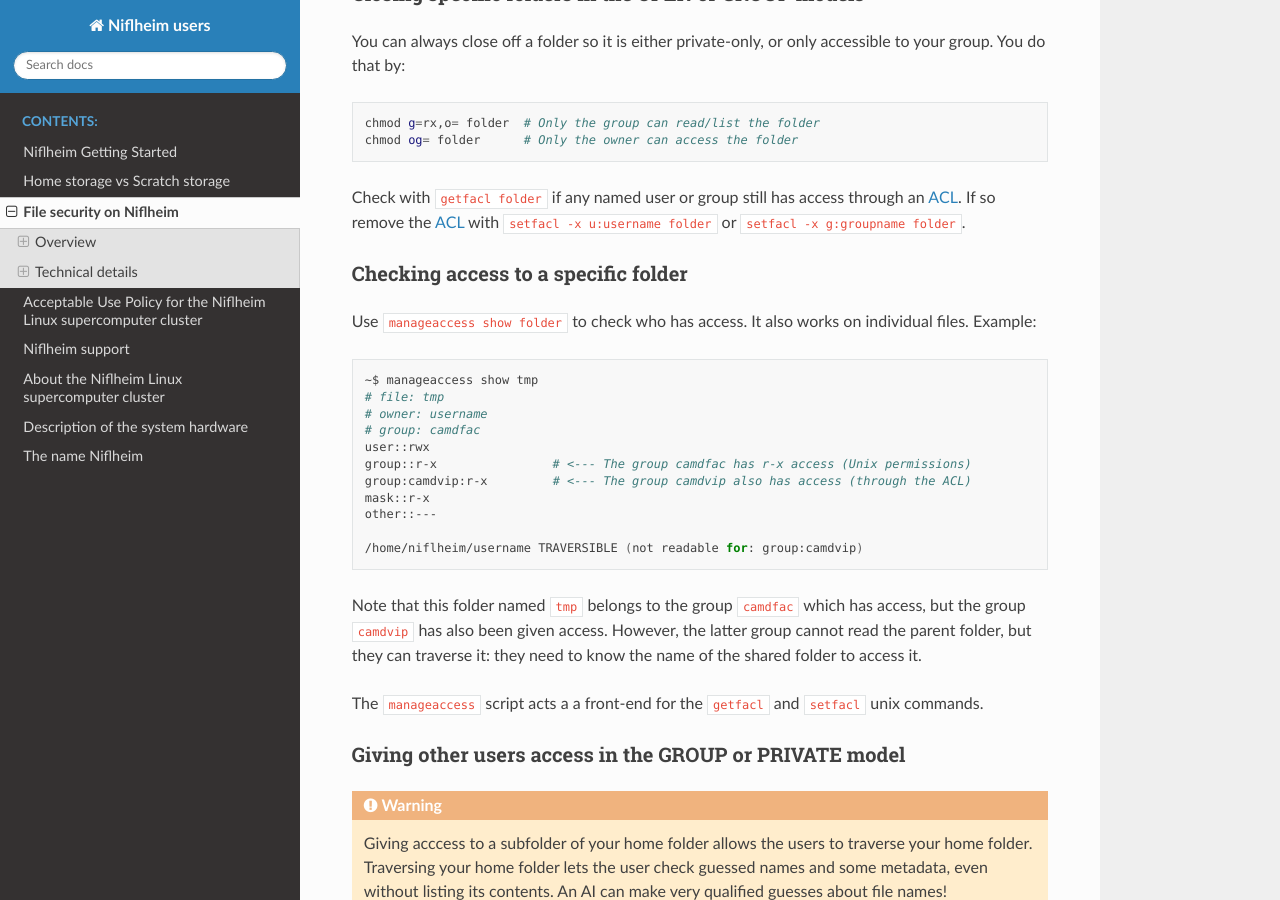
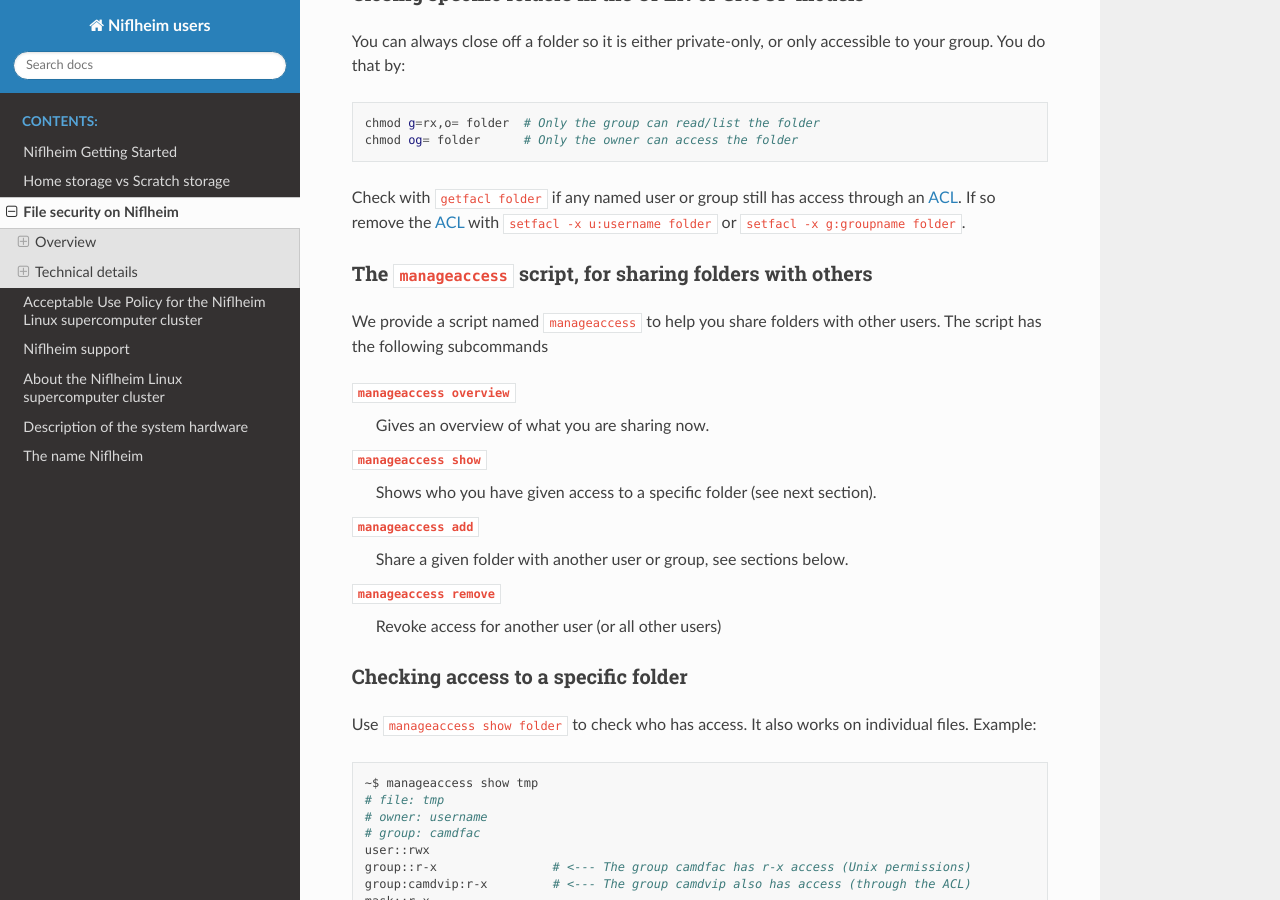
Before and after one commit to OleHolmNielsen/Niflheim_users, a Sphinx documentation site: the page built from docs/File_security_on_Niflheim.rst, in a window 1280 px wide and 900 px high, scrolled down 2860 px. Built offline with Sphinx 7.4.7 and the Read the Docs theme 3.1.0, drawn with Linux system fonts in a browser that asks for light colours; some of the changed text lies outside the part shown.

Commit message:
Also mention the manageaccess overview command.

```diff
--- a/docs/File_security_on_Niflheim.rst
+++ b/docs/File_security_on_Niflheim.rst
@@ -162,6 +162,25 @@ You do that by:
 Check with ``getfacl folder`` if any named user or group still has access through an ACL_.
 If so remove the ACL_ with ``setfacl -x u:username folder`` or ``setfacl -x g:groupname folder``.
 
+
+The ``manageaccess`` script, for sharing folders with others
+------------------------------------------------------------
+
+We provide a script named ``manageaccess`` to help you share folders with other users.  The script has the following subcommands
+
+``manageaccess overview``
+   Gives an overview of what you are sharing now.
+
+``manageaccess show``
+  Shows who you have given access to a specific folder (see next section).
+
+``manageaccess add``
+  Share a given folder with another user or group, see sections below.
+
+``manageaccess remove``
+  Revoke access for another user (or all other users)
+
+
 Checking access to a specific folder
 ------------------------------------
 
@@ -228,6 +247,12 @@ The command will also revoke access to all subfolders and files in a folder, unl
 
 If the parent folder(s) give traversal access to the user and no other shared folders require that traversal access is preserved, the traversal access of the parent folder(s) is also revoked.
 
+You can also remove access to all other users with the command
+
+.. code-block:: bash
+
+   manageaccess remove --all sharedfolder1 sharedfolder2
+
 
 Sharing with everyone
 ---------------------
```
